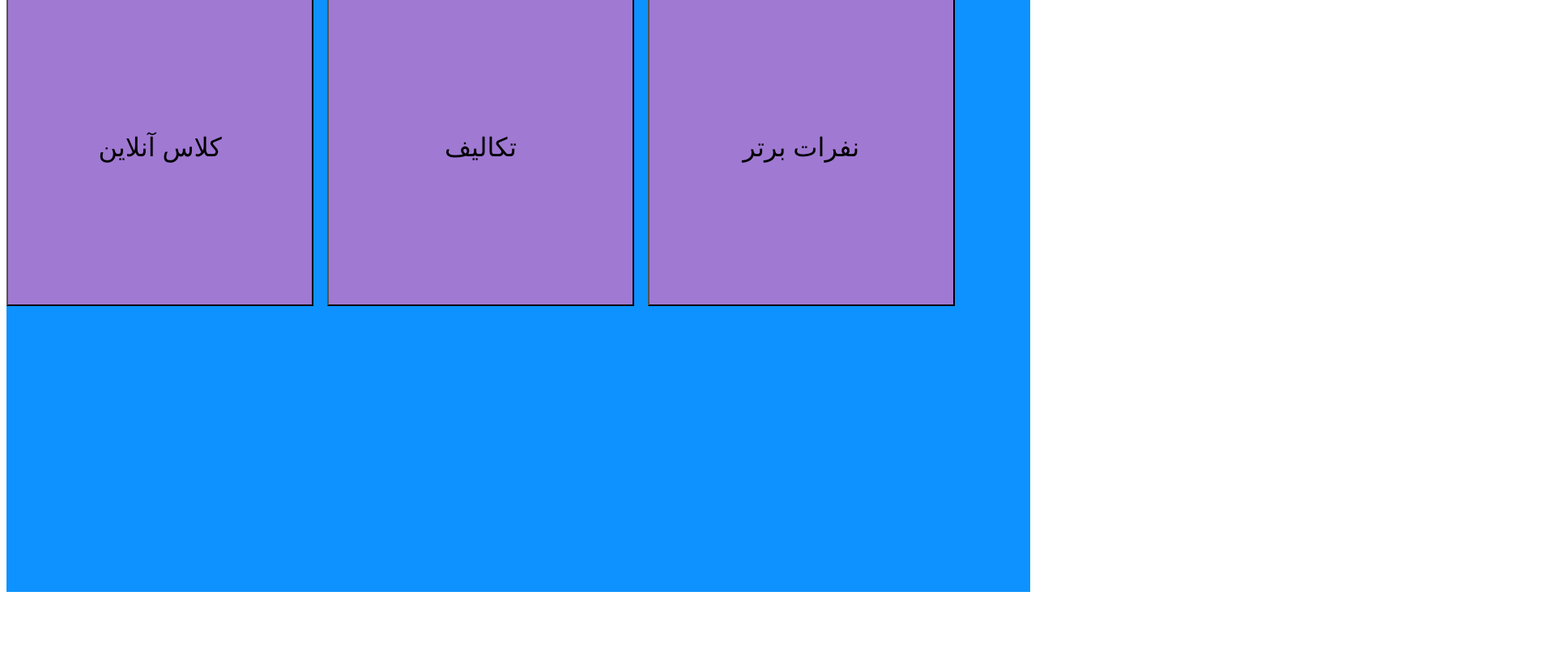
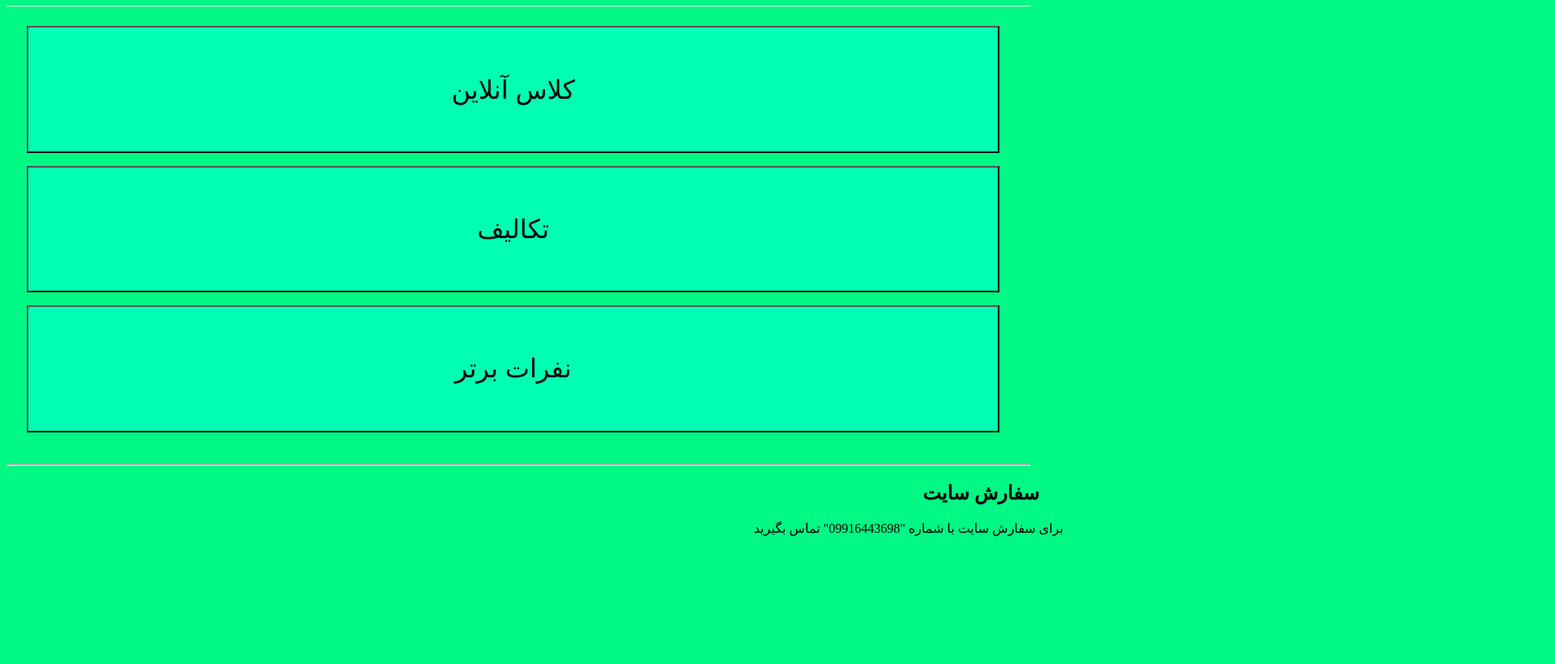
Before and after one commit to amirhosseintatar/Online, a plain HTML site: page index.html in a window 1280 px wide. Shown: the part 61-881 px from the top of the page at 81% size, 1920 px wide, since content can reach past the window. After the commit the page ends 800 px from the top, so only its background shows below. Drawn offline with Linux system fonts and the light colour scheme.

Commit message:
Update index.html

```diff
--- a/index.html
+++ b/index.html
@@ -6,48 +6,73 @@
     <meta name="viewport" content="width=device-width, initial-scale=1.0">
     <title>وب سایت امتحانی </title>
     <style>
-        div.background {
-            width: 100%;
-            height: 100%;
-            background-color: rgb(13, 146, 255);
+        body.body {
+            background-color: rgb(0, 248, 132);
         }
 
         input.Online_Class {
             position: relative;
-            bottom: 95%;
-            width: 30%;
-            height: 50%;
+            top: 2%;
+            left: 2%;
+            width: 95%;
+            height: 20%;
             font-size: 200%;
-            background-color: rgb(160, 121, 211);
+            background-color: rgb(0, 255, 179);
         }
 
         input.a {
             position: relative;
-            bottom: 95%;
-            left: 1%;
-            width: 30%;
-            height: 50%;
+            top: 4%;
+            left: 2%;
+            width: 95%;
+            height: 20%;
             font-size: 200%;
-            background-color: rgb(160, 121, 211);
+            background-color: rgb(0, 255, 179);
         }
 
         input.b {
             position: relative;
-            bottom: 95%;
+            top: 6%;
             left: 2%;
-            width: 30%;
-            height: 50%;
+            width: 95%;
+            height: 20%;
             font-size: 200%;
-            background-color: rgb(160, 121, 211);
+            background-color: rgb(0, 255, 179);
+        }
+
+        hr.null {
+            position: relative;
+            top: 10%;
+        }
+
+        h2.newweb {
+            position: relative;
+            top: 10%;
+            left: 89.5%;
+        }
+
+        p.newwebp {
+            position: relative;
+            top: 10%;
+            left: 73%;
+        }
+
+        h1.Title {
+            position: relative;
+            left: 40%;
         }
     </style>
 </head>
 
-<body>
-    <div class="background"></div>
+<body class="body">
+    <h1 class="Title">وب سایت مدرسه آنلاین </h1>
+    <hr>
     <a href="https://meet88174128.adobeconnect.com/"> <input type="button" value="کلاس آنلاین" class="Online_Class" onclick=""></a>
     <input type="button" value="تکالیف" class="a" onclick=none()>
     <input type="button" value="نفرات برتر" class="b" onclick=none()>
+    <hr class="null">
+    <h2 class="newweb">سفارش سایت</h2>
+    <p class="newwebp">برای سفارش سایت با شماره "09916443698" تماس بگیرید</p>
 
 </body>
 <script>
```
